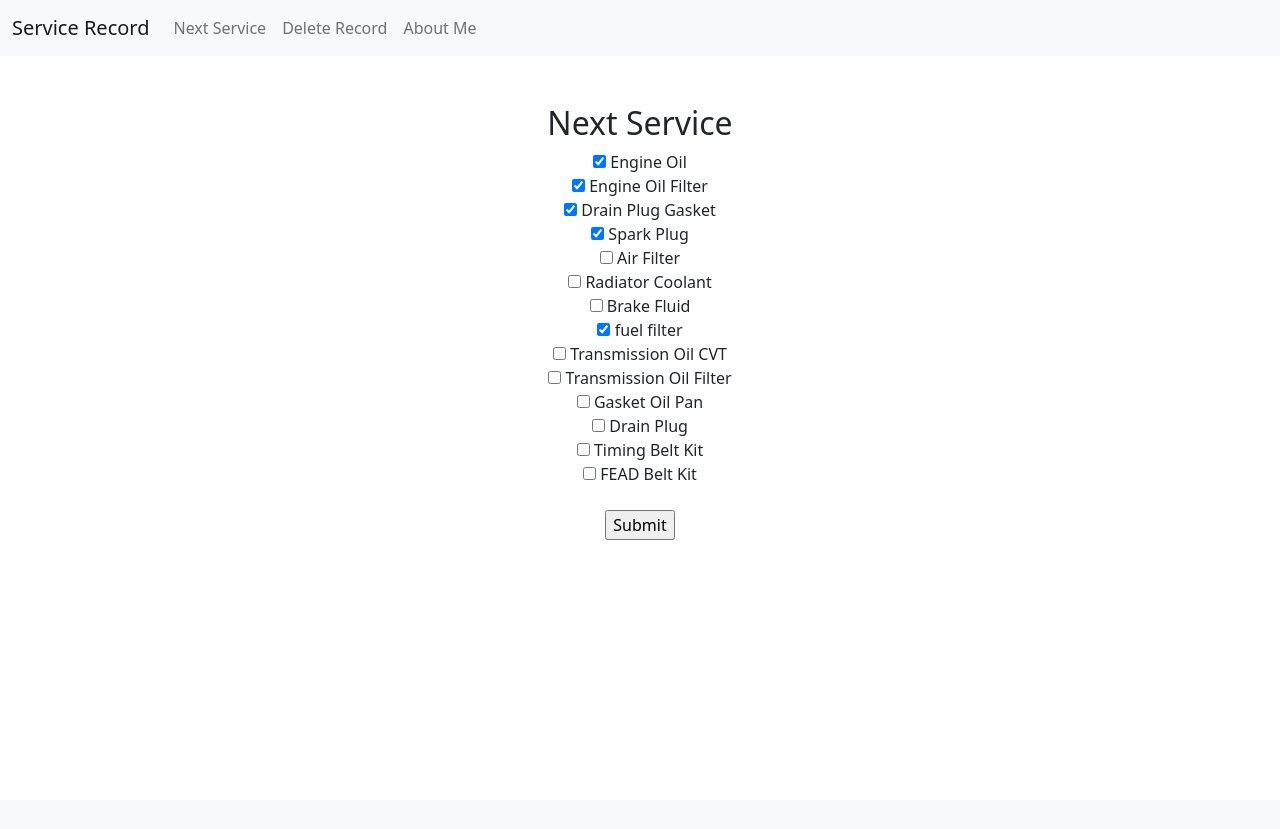
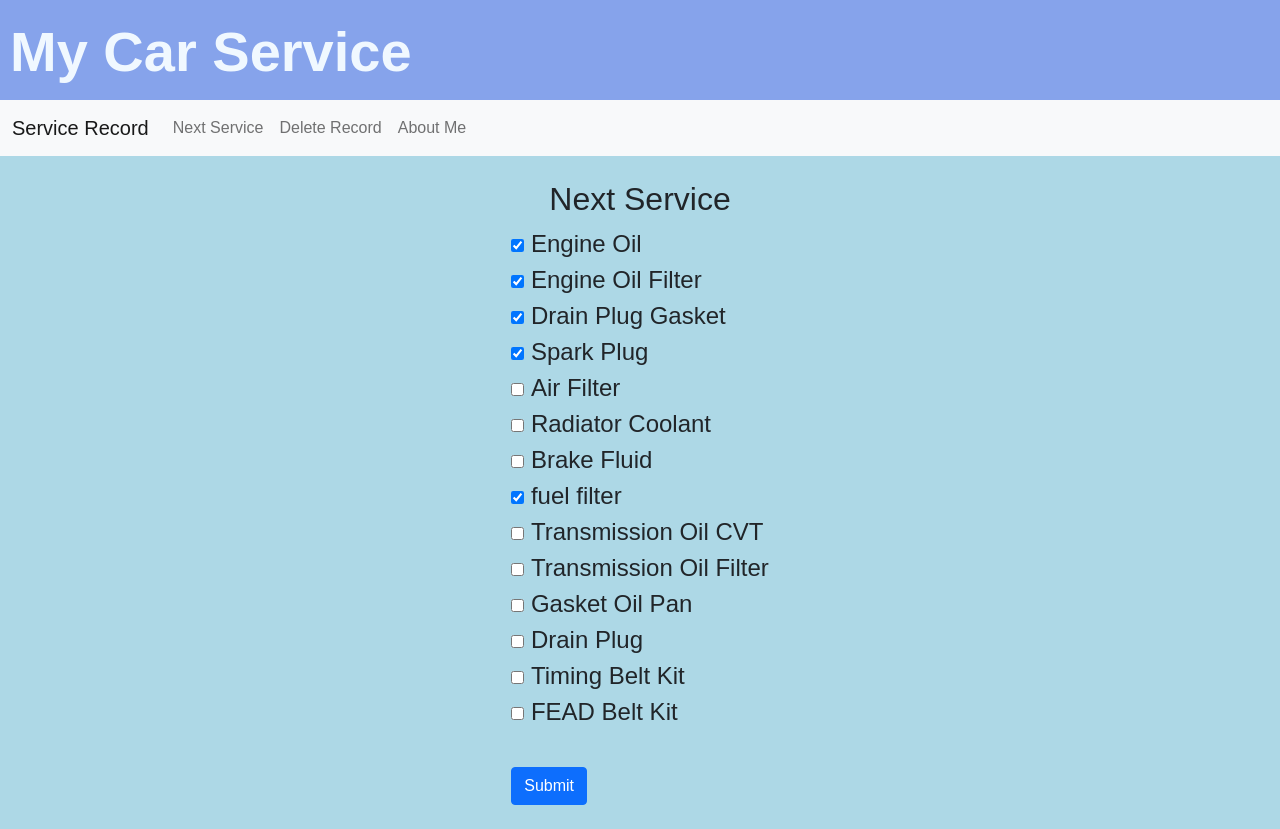
Before and after one commit to danielyap92/CS50-Final-project, a Flask app: page /next_service in a window 1280 px wide. Before the commit the page ends 540 px from the top, so only its background shows below. Run offline with Flask 3, Linux system fonts and the light colour scheme; data comes from the database, SQL or seed files in the repository; both versions use the stored data as it was after the commit.

Commit message:
CSS prototype 1

```diff
--- /dev/null
+++ b/static/style.css
@@ -0,0 +1,61 @@
+body {
+    background-color: lightblue;
+    font-family: Arial, Helvetica, sans-serif;
+}
+
+.apptitle {
+    height: 100px;
+    width: 100%;
+    background-color: #86a3eb;
+    font-size: 3.5rem;
+    font-weight: bold;
+    color: aliceblue;
+    padding: 10px;
+}
+
+.next-service {
+    display: flex;
+    flex-direction: column;
+    justify-content: center;
+    align-items: center;
+    text-align: left;
+    font-size: 1.5rem;
+}
+
+.confirm-text > div {
+    display: flex;
+    flex-direction: column;
+    justify-content: center;
+    align-items: center;
+}
+
+.confirm-text > div > * {
+    text-align: left;
+}
+
+@media (max-width: 1200px) {
+    .table {
+        font-size: 0.8rem;
+    }
+}
+
+@media (max-width: 1000px) {
+    .table {
+        font-size: 0.7rem;
+    }
+}
+
+@media (max-width: 576px){
+    .apptitle {
+        font-size: 2.5rem;
+    }
+
+    .next-service {
+        font-size: 1rem;
+    }
+
+    .table {
+        font-size: 0.6rem;
+    }
+
+}
--- a/templates/delete_record.html
+++ b/templates/delete_record.html
@@ -6,6 +6,7 @@
 
 {% block main %}
 <h1>Confirm delete the following record</h1>
+<div class="table-responsive-lg">
     <table class="table table-bordered">
         <thead>
             <tr>
@@ -50,8 +51,9 @@
             {% endfor %}
         </tbody>
     </table>
-
+</div>
+<br><br>
 <form action="/delete_record" method="post">
-    <input type="submit" value="Confirm to delete record">
+    <input class="btn btn-primary" style="background-color: red; border-color: brown;" type="submit" value="Confirm to delete record">
 </form>
 {% endblock %}
--- a/templates/index.html
+++ b/templates/index.html
@@ -6,6 +6,7 @@
 
 {% block main %}
 <h2>Previous Service Record</h2>
+<div class="table-responsive-lg">
   <table class="table table-bordered">
       <thead>
           <tr>
@@ -68,4 +69,5 @@
           {% endfor %}
       </tbody>
   </table>
+</div>
 {% endblock %}
--- a/templates/layout.html
+++ b/templates/layout.html
@@ -6,15 +6,16 @@
 
         <!-- bootstrap -->
         <link crossorigin="anonymous" href="https://cdn.jsdelivr.net/npm/bootstrap@5.1.3/dist/css/bootstrap.min.css" integrity="sha384-1BmE4kWBq78iYhFldvKuhfTAU6auU8tT94WrHftjDbrCEXSU1oBoqyl2QvZ6jIW3" rel="stylesheet">
-        <script crossorigin="anonymous" src="https://cdn.jsdelivr.net/npm/bootstrap@5.1.3/dist/js/bootstrap.bundle.min.js" integrity="sha384-ka7Sk0Gln4gmtz2MlQnikT1wXgYsOg+OMhuP+IlRH9sENBO0LRn5q+8nbTov4+1p"></script>
-
+        <link rel="stylesheet" href="../static/style.css">
 
         <title>Car Service</title>
 
     </head>
 
     <body>
-        <nav class="navbar navbar-expand-lg navbar-light bg-light">
+      <div class="apptitle">My Car Service</div>
+      <script crossorigin="anonymous" src="https://cdn.jsdelivr.net/npm/bootstrap@5.1.3/dist/js/bootstrap.bundle.min.js" integrity="sha384-ka7Sk0Gln4gmtz2MlQnikT1wXgYsOg+OMhuP+IlRH9sENBO0LRn5q+8nbTov4+1p"></script>
+        <nav class="navbar navbar-expand-sm navbar-light bg-light">
             <div class="container-fluid">
               <a class="navbar-brand" href="/">Service Record</a>
               <button class="navbar-toggler" type="button" data-bs-toggle="collapse" data-bs-target="#navbarNav" aria-controls="navbarNav" aria-expanded="false" aria-label="Toggle navigation">
@@ -35,7 +36,7 @@
               </div>
             </div>
           </nav>
-        <main class="container-fluid py-5 text-center">
+        <main class="container-fluid py-4 text-center">
             {% block main %} {% endblock %}
         </main>
     </body>
--- a/templates/next_service.html
+++ b/templates/next_service.html
@@ -5,6 +5,7 @@
 {% endblock %}
 
 {% block main %}
+<div class="next-service">
   <h2>Next Service</h2>
   <form action="/next_service" method="post">
       <input type="checkbox" id="service_checkbox" name="service_checkbox" value="engine_oil" {{ prechecked_service_list.engine_oil }}>
@@ -35,7 +36,8 @@
       <label for="timing_belt_kit"> Timing Belt Kit</label><br>
       <input type="checkbox" id="service_checkbox" name="service_checkbox" value="fead_belt" {{ prechecked_service_list.fead_belt }}>
       <label for="fead_belt_kit"> FEAD Belt Kit</label><br><br>
-    <input type="submit" value="Submit">
+      <input class="btn btn-primary" type="submit" value="Submit">
   </form>
+</div>
 
 {% endblock %}
```
Also changed, not shown: templates/confirmation.html (+6 -2 lines), car.db. Lines whose indentation alone changed are shown as unchanged.
